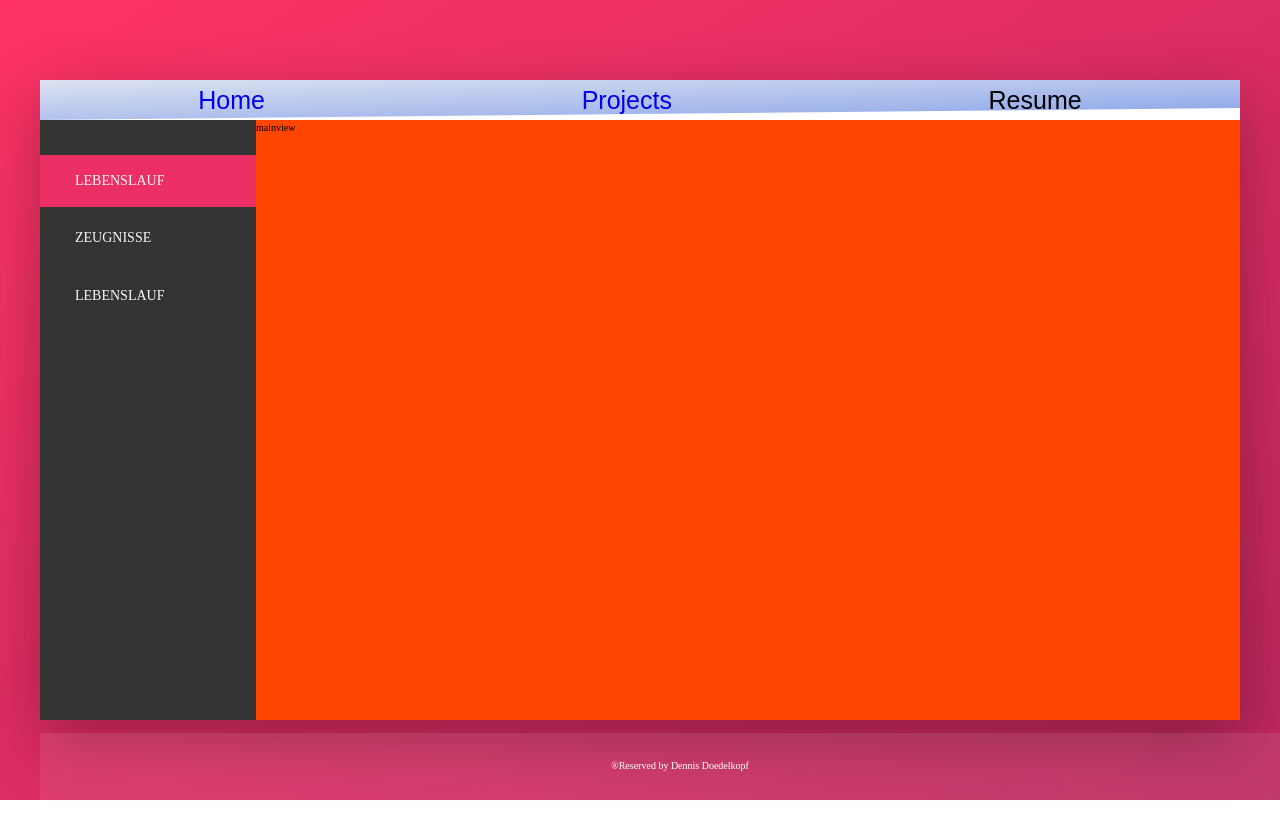
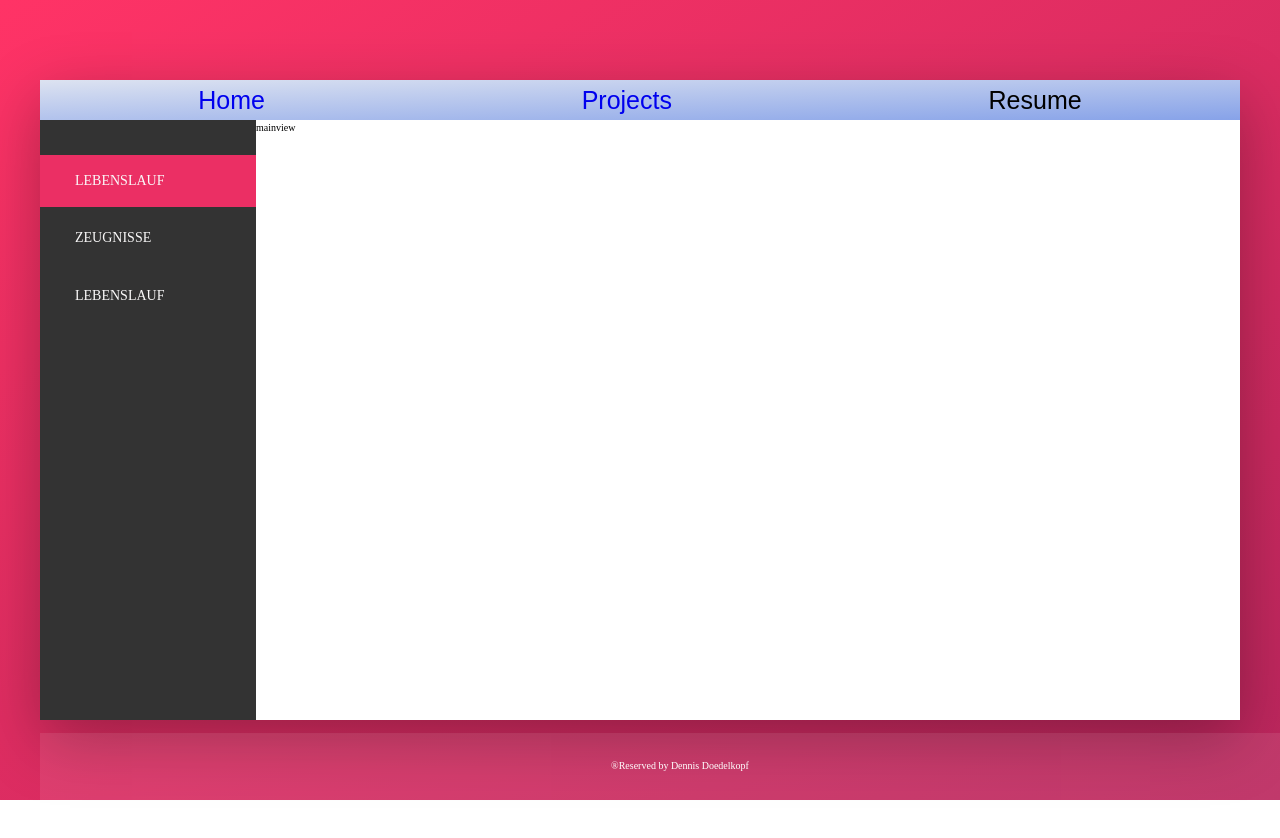
Before and after one commit to Nerezea/Portfolio, a React (Vite) app: page /resume in a window 1280 px wide. Shown: the top 838 px of the page. Built offline with nearby package versions, Linux system fonts and the light colour scheme; a web font is replaced by a local one.

Commit message:
hotfix #1

```diff
--- a/src/css/main.css
+++ b/src/css/main.css
@@ -48,7 +48,6 @@ header {
 }
 header nav {
   background-image: linear-gradient(to right bottom, rgba(111, 136, 195, 0.24), rgba(19, 73, 211, 0.51));
-  clip-path: polygon(0 0, 100% 0, 100% 3.5vh, 0 100%);
 }
 header nav ul {
   display: flex;
@@ -310,7 +309,7 @@ footer {
   align-items: center;
 }
 .flexbox-container .main-view {
-  background-color: orangered;
+  background-color: white;
   flex: 1;
   height: 60rem;
 }
--- a/src/css/scss/components/header.scss
+++ b/src/css/scss/components/header.scss
@@ -12,7 +12,6 @@ header {
       rgba($color-lightblue, 0.24),
       rgba($color-darkblue, 0.51)
     );
-    clip-path: polygon(0 0, 100% 0, 100% 3.5vh, 0 100%);
     ul {
       display: flex;
       justify-content: space-around;
--- a/src/css/scss/pages/resumepage.scss
+++ b/src/css/scss/pages/resumepage.scss
@@ -70,7 +70,7 @@
   }
 
   .main-view {
-    background-color: orangered;
+    background-color: white;
     flex: 1;
     height: 60rem;
   }
```
